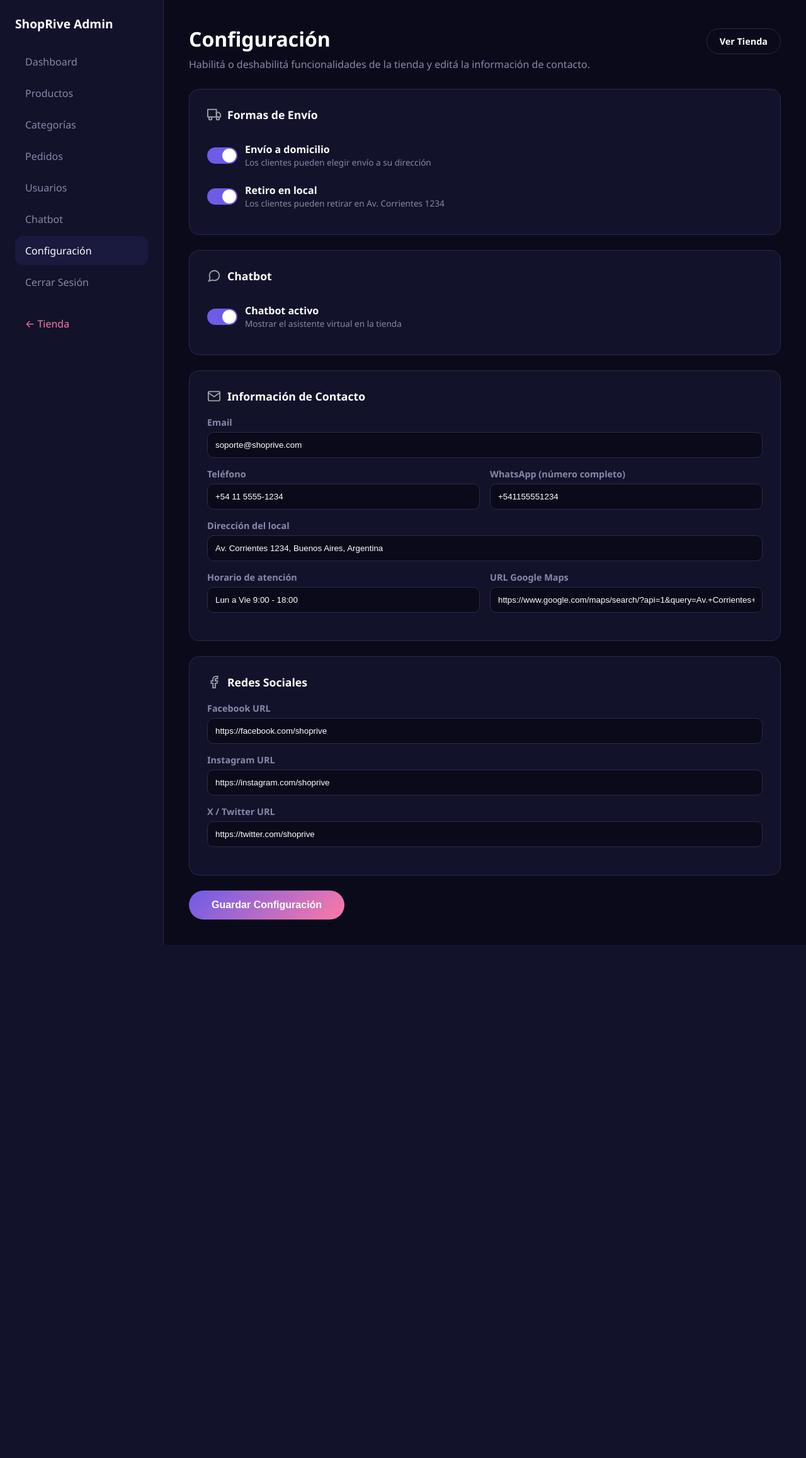
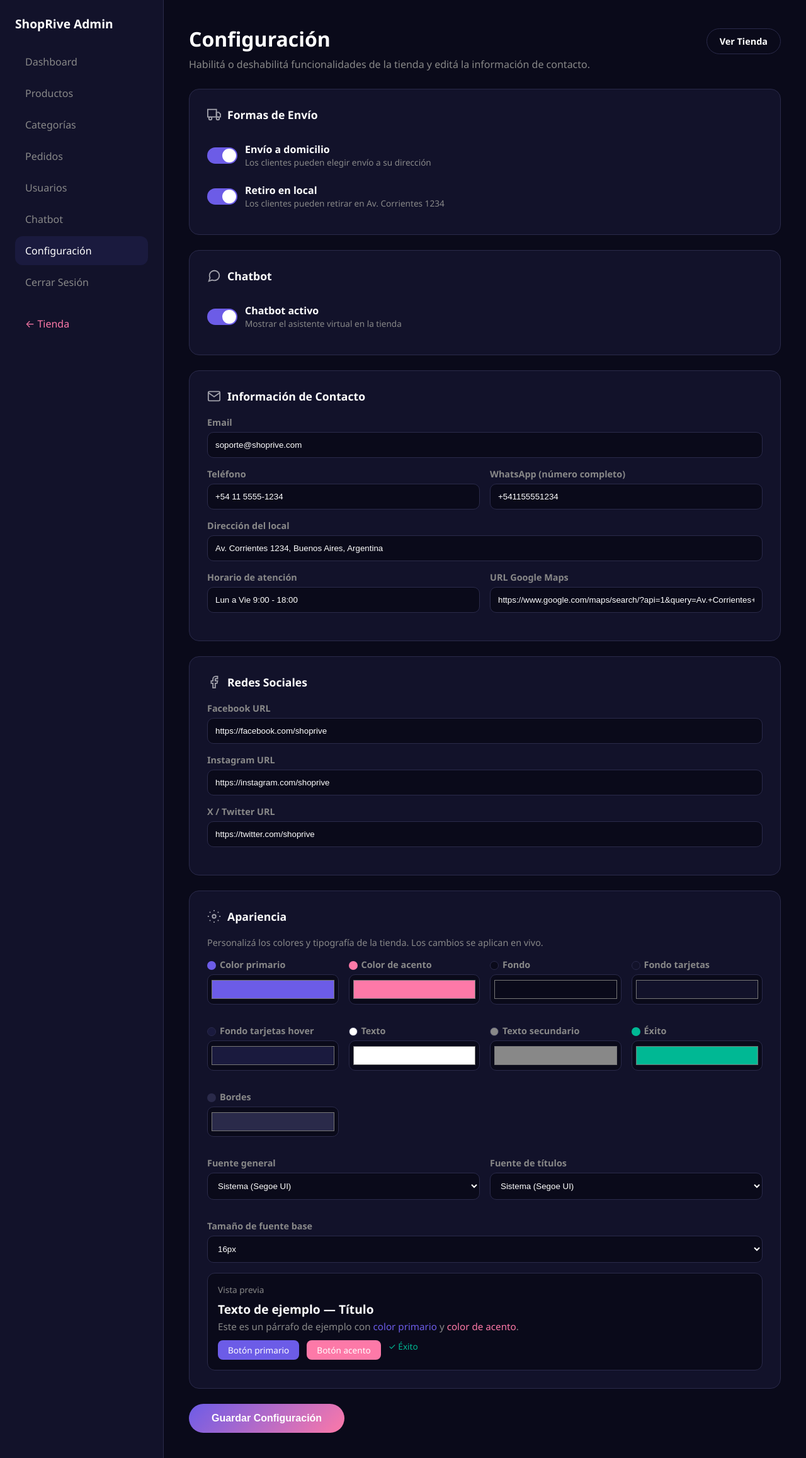
Before and after one commit to siliconvalleyar-oss/shop_rive_web, a PHP site: page /admin/configuracion.php in a window 1280 px wide. Shown: the whole page at 63% size. Before the commit the page ends 1500 px from the top, so only its background shows below. Run offline with PHP 8.4, Linux system fonts and the light colour scheme; the visitor is signed in with stand-in values (Sample User, id 1).

Commit message:
v2.6.0: paleta de colores y tipografia configurables desde admin

```diff
--- a/admin/categorias.php
+++ b/admin/categorias.php
@@ -40,6 +40,7 @@ if (empty($categorias)) {
   <meta name="viewport" content="width=device-width, initial-scale=1.0">
   <title>Categorías - Admin ShopRive</title>
   <link rel="stylesheet" href="../css/style.css">
+  <?php require_once __DIR__ . '/../config/apariencia.php'; renderThemeStyles(); ?>
   <style>
     .admin-layout { display: flex; min-height: 100vh; }
     .admin-sidebar { width: 260px; background: var(--bg-card); border-right: 1px solid var(--border); padding: 24px; flex-shrink: 0; }
--- a/admin/chatbot.php
+++ b/admin/chatbot.php
@@ -32,6 +32,7 @@ $logs = $pdo->query("SELECT * FROM chatbot_logs ORDER BY id DESC")->fetchAll();
   <meta name="viewport" content="width=device-width, initial-scale=1.0">
   <title>Chatbot - Admin ShopRive</title>
   <link rel="stylesheet" href="../css/style.css">
+  <?php require_once __DIR__ . '/../config/apariencia.php'; renderThemeStyles(); ?>
   <style>
     .admin-layout { display: flex; min-height: 100vh; }
     .admin-sidebar { width: 260px; background: var(--bg-card); border-right: 1px solid var(--border); padding: 24px; flex-shrink: 0; }
--- a/admin/configuracion.php
+++ b/admin/configuracion.php
@@ -24,6 +24,18 @@ $defaults = [
     'redes_facebook' => 'https://facebook.com/shoprive',
     'redes_instagram' => 'https://instagram.com/shoprive',
     'redes_twitter' => 'https://twitter.com/shoprive',
+    'color_primary' => '#6c5ce7',
+    'color_accent' => '#fd79a8',
+    'color_bg' => '#0a0a1a',
+    'color_bg_card' => '#12122a',
+    'color_bg_card_hover' => '#1a1a3e',
+    'color_text' => '#ffffff',
+    'color_text_muted' => '#888888',
+    'color_success' => '#00b894',
+    'color_border' => '#2a2a4a',
+    'font_family' => "'Segoe UI', system-ui, -apple-system, sans-serif",
+    'font_heading' => "'Segoe UI', system-ui, -apple-system, sans-serif",
+    'font_size_base' => '16px',
 ];
 
 foreach ($defaults as $k => $v) {
@@ -45,6 +57,7 @@ if ($_SERVER['REQUEST_METHOD'] === 'POST') {
   <meta name="viewport" content="width=device-width, initial-scale=1.0">
   <title>Configuración - Admin ShopRive</title>
   <link rel="stylesheet" href="../css/style.css">
+  <?php require_once __DIR__ . '/../config/apariencia.php'; renderThemeStyles(); ?>
   <style>
     .admin-layout { display: flex; min-height: 100vh; }
     .admin-sidebar { width: 260px; background: var(--bg-card); border-right: 1px solid var(--border); padding: 24px; flex-shrink: 0; }
@@ -164,6 +177,112 @@ if ($_SERVER['REQUEST_METHOD'] === 'POST') {
           </div>
         </div>
 
+        <div class="config-section">
+          <h2><svg viewBox="0 0 24 24" fill="none" stroke="currentColor" stroke-width="2"><circle cx="12" cy="12" r="3"/><path d="M12 1v2M12 21v2M4.22 4.22l1.42 1.42M18.36 18.36l1.42 1.42M1 12h2M21 12h2M4.22 19.78l1.42-1.42M18.36 5.64l1.42-1.42"/></svg>Apariencia</h2>
+          <p style="color:var(--text-muted);font-size:0.9rem;margin-bottom:16px;">Personalizá los colores y tipografía de la tienda. Los cambios se aplican en vivo.</p>
+          <div style="display:grid;grid-template-columns:repeat(auto-fill,minmax(200px,1fr));gap:16px;">
+            <div class="form-group">
+              <label><span style="display:inline-block;width:14px;height:14px;border-radius:50%;background:var(--primary);vertical-align:middle;margin-right:6px;"></span>Color primario</label>
+              <input type="color" name="color_primary" value="<?= $config['color_primary'] ?>" style="height:48px;padding:4px;cursor:pointer;">
+            </div>
+            <div class="form-group">
+              <label><span style="display:inline-block;width:14px;height:14px;border-radius:50%;background:var(--accent);vertical-align:middle;margin-right:6px;"></span>Color de acento</label>
+              <input type="color" name="color_accent" value="<?= $config['color_accent'] ?>" style="height:48px;padding:4px;cursor:pointer;">
+            </div>
+            <div class="form-group">
+              <label><span style="display:inline-block;width:14px;height:14px;border-radius:50%;background:var(--bg);vertical-align:middle;margin-right:6px;border:1px solid var(--border);"></span>Fondo</label>
+              <input type="color" name="color_bg" value="<?= $config['color_bg'] ?>" style="height:48px;padding:4px;cursor:pointer;">
+            </div>
+            <div class="form-group">
+              <label><span style="display:inline-block;width:14px;height:14px;border-radius:50%;background:var(--bg-card);vertical-align:middle;margin-right:6px;border:1px solid var(--border);"></span>Fondo tarjetas</label>
+              <input type="color" name="color_bg_card" value="<?= $config['color_bg_card'] ?>" style="height:48px;padding:4px;cursor:pointer;">
+            </div>
+            <div class="form-group">
+              <label><span style="display:inline-block;width:14px;height:14px;border-radius:50%;background:var(--bg-card-hover);vertical-align:middle;margin-right:6px;border:1px solid var(--border);"></span>Fondo tarjetas hover</label>
+              <input type="color" name="color_bg_card_hover" value="<?= $config['color_bg_card_hover'] ?>" style="height:48px;padding:4px;cursor:pointer;">
+            </div>
+            <div class="form-group">
+              <label><span style="display:inline-block;width:14px;height:14px;border-radius:50%;background:var(--text);vertical-align:middle;margin-right:6px;border:1px solid var(--border);"></span>Texto</label>
+              <input type="color" name="color_text" value="<?= $config['color_text'] ?>" style="height:48px;padding:4px;cursor:pointer;">
+            </div>
+            <div class="form-group">
+              <label><span style="display:inline-block;width:14px;height:14px;border-radius:50%;background:var(--text-muted);vertical-align:middle;margin-right:6px;border:1px solid var(--border);"></span>Texto secundario</label>
+              <input type="color" name="color_text_muted" value="<?= $config['color_text_muted'] ?>" style="height:48px;padding:4px;cursor:pointer;">
+            </div>
+            <div class="form-group">
+              <label><span style="display:inline-block;width:14px;height:14px;border-radius:50%;background:var(--success);vertical-align:middle;margin-right:6px;"></span>Éxito</label>
+              <input type="color" name="color_success" value="<?= $config['color_success'] ?>" style="height:48px;padding:4px;cursor:pointer;">
+            </div>
+            <div class="form-group">
+              <label><span style="display:inline-block;width:14px;height:14px;border-radius:50%;background:var(--border);vertical-align:middle;margin-right:6px;"></span>Bordes</label>
+              <input type="color" name="color_border" value="<?= $config['color_border'] ?>" style="height:48px;padding:4px;cursor:pointer;">
+            </div>
+          </div>
+          <div class="form-row" style="margin-top:16px;">
+            <div class="form-group">
+              <label>Fuente general</label>
+              <select name="font_family" style="padding:12px;background:var(--bg);border:1px solid var(--border);border-radius:10px;color:var(--text);outline:none;width:100%;">
+                <?php
+                $fonts = [
+                  "'Segoe UI', system-ui, -apple-system, sans-serif" => 'Sistema (Segoe UI)',
+                  "'Inter', system-ui, sans-serif" => 'Inter',
+                  "'Poppins', sans-serif" => 'Poppins',
+                  "'Roboto', sans-serif" => 'Roboto',
+                  "'Montserrat', sans-serif" => 'Montserrat',
+                  "'Open Sans', sans-serif" => 'Open Sans',
+                  "'Nunito', sans-serif" => 'Nunito',
+                  "'Raleway', sans-serif" => 'Raleway',
+                  "'DM Sans', sans-serif" => 'DM Sans',
+                  "'Outfit', sans-serif" => 'Outfit',
+                  "'Plus Jakarta Sans', sans-serif" => 'Plus Jakarta Sans',
+                  "'Segoe UI', 'Roboto', 'Helvetica', Arial, sans-serif" => 'Segoe UI Stack',
+                ];
+                $current = $config['font_family'] ?? "'Segoe UI', system-ui, -apple-system, sans-serif";
+                foreach ($fonts as $val => $label):
+                  $sel = $val === $current ? 'selected' : '';
+                ?>
+                  <option value="<?= htmlspecialchars($val) ?>" <?= $sel ?>><?= $label ?></option>
+                <?php endforeach; ?>
+              </select>
+            </div>
+            <div class="form-group">
+              <label>Fuente de títulos</label>
+              <select name="font_heading" style="padding:12px;background:var(--bg);border:1px solid var(--border);border-radius:10px;color:var(--text);outline:none;width:100%;">
+                <?php
+                $currentH = $config['font_heading'] ?? "'Segoe UI', system-ui, -apple-system, sans-serif";
+                foreach ($fonts as $val => $label):
+                  $sel = $val === $currentH ? 'selected' : '';
+                ?>
+                  <option value="<?= htmlspecialchars($val) ?>" <?= $sel ?>><?= $label ?></option>
+                <?php endforeach; ?>
+              </select>
+            </div>
+          </div>
+          <div class="form-group" style="margin-top:16px;">
+            <label>Tamaño de fuente base</label>
+            <select name="font_size_base" style="padding:12px;background:var(--bg);border:1px solid var(--border);border-radius:10px;color:var(--text);outline:none;width:100%;">
+              <?php
+              $sizes = ['14px', '15px', '16px', '17px', '18px', '20px'];
+              $currentS = $config['font_size_base'] ?? '16px';
+              foreach ($sizes as $s):
+                $sel = $s === $currentS ? 'selected' : '';
+              ?>
+                <option value="<?= $s ?>" <?= $sel ?>><?= $s ?></option>
+              <?php endforeach; ?>
+            </select>
+          </div>
+          <div style="margin-top:16px;padding:16px;background:var(--bg);border-radius:12px;border:1px solid var(--border);">
+            <div style="font-size:0.85rem;color:var(--text-muted);margin-bottom:8px;">Vista previa</div>
+            <div style="font-size:1.2rem;font-weight:700;color:var(--text);margin-bottom:4px;font-family:var(--font-heading);">Texto de ejemplo — Título</div>
+            <div style="font-size:0.95rem;color:var(--text-muted);">Este es un párrafo de ejemplo con <span style="color:var(--primary);">color primario</span> y <span style="color:var(--accent);">color de acento</span>.</div>
+            <div style="display:flex;gap:12px;margin-top:12px;">
+              <span style="background:var(--primary);color:#fff;padding:6px 16px;border-radius:8px;font-size:0.85rem;">Botón primario</span>
+              <span style="background:var(--accent);color:#fff;padding:6px 16px;border-radius:8px;font-size:0.85rem;">Botón acento</span>
+              <span style="color:var(--success);font-size:0.85rem;">✓ Éxito</span>
+            </div>
+          </div>
+        </div>
+
         <button class="btn-primary" type="submit">Guardar Configuración</button>
       </form>
     </main>
--- a/admin/index.php
+++ b/admin/index.php
@@ -42,6 +42,7 @@ $conciliados = array_slice(array_values($confirmados), 0, 5);
   <meta name="viewport" content="width=device-width, initial-scale=1.0">
   <title>Panel Admin - ShopRive</title>
   <link rel="stylesheet" href="../css/style.css">
+  <?php require_once __DIR__ . '/../config/apariencia.php'; renderThemeStyles(); ?>
   <style>
     .admin-layout { display: flex; min-height: 100vh; }
     .admin-sidebar { width: 260px; background: var(--bg-card); border-right: 1px solid var(--border); padding: 24px; flex-shrink: 0; }
--- a/admin/pedidos.php
+++ b/admin/pedidos.php
@@ -35,6 +35,7 @@ foreach ($pedidos as $p) {
   <meta name="viewport" content="width=device-width, initial-scale=1.0">
   <title>Pedidos - Admin ShopRive</title>
   <link rel="stylesheet" href="../css/style.css">
+  <?php require_once __DIR__ . '/../config/apariencia.php'; renderThemeStyles(); ?>
   <style>
     .admin-layout { display: flex; min-height: 100vh; }
     .admin-sidebar { width: 260px; background: var(--bg-card); border-right: 1px solid var(--border); padding: 24px; flex-shrink: 0; }
--- a/admin/productos.php
+++ b/admin/productos.php
@@ -78,6 +78,7 @@ $productos = $pdo->query("SELECT * FROM productos ORDER BY id")->fetchAll();
   <meta name="viewport" content="width=device-width, initial-scale=1.0">
   <title>Productos - Admin ShopRive</title>
   <link rel="stylesheet" href="../css/style.css">
+  <?php require_once __DIR__ . '/../config/apariencia.php'; renderThemeStyles(); ?>
   <style>
     .admin-layout { display: flex; min-height: 100vh; }
     .admin-sidebar { width: 260px; background: var(--bg-card); border-right: 1px solid var(--border); padding: 24px; flex-shrink: 0; }
--- a/admin/usuarios.php
+++ b/admin/usuarios.php
@@ -27,6 +27,7 @@ $usuarios = $pdo->query("SELECT id, nombre, email, rol, created_at FROM usuarios
   <meta name="viewport" content="width=device-width, initial-scale=1.0">
   <title>Usuarios - Admin ShopRive</title>
   <link rel="stylesheet" href="../css/style.css">
+  <?php require_once __DIR__ . '/../config/apariencia.php'; renderThemeStyles(); ?>
   <style>
     .admin-layout { display: flex; min-height: 100vh; }
     .admin-sidebar { width: 260px; background: var(--bg-card); border-right: 1px solid var(--border); padding: 24px; flex-shrink: 0; }
--- a/auth/login.php
+++ b/auth/login.php
@@ -6,6 +6,7 @@
   <meta name="viewport" content="width=device-width, initial-scale=1.0">
   <title>Iniciar Sesión - ShopRive</title>
   <link rel="stylesheet" href="../css/style.css">
+  <?php require_once __DIR__ . '/../config/apariencia.php'; renderThemeStyles(); ?>
   <style>
     .auth-page { min-height: 100vh; display: flex; align-items: center; justify-content: center; padding: 24px; background: var(--bg); }
     .auth-card { background: var(--bg-card); border: 1px solid var(--border); border-radius: 24px; padding: 48px; width: 100%; max-width: 420px; animation: fadeInUp 0.5s ease; }
--- a/auth/perfil.php
+++ b/auth/perfil.php
@@ -50,6 +50,7 @@ if ($_SERVER['REQUEST_METHOD'] === 'POST') {
   <meta name="viewport" content="width=device-width, initial-scale=1.0">
   <title>Mi Perfil - ShopRive</title>
   <link rel="stylesheet" href="../css/style.css">
+  <?php require_once __DIR__ . '/../config/apariencia.php'; renderThemeStyles(); ?>
   <style>
     .auth-page { min-height: 100vh; display: flex; align-items: center; justify-content: center; padding: 24px; background: var(--bg); }
     .auth-card { background: var(--bg-card); border: 1px solid var(--border); border-radius: 24px; padding: 48px; width: 100%; max-width: 480px; animation: fadeInUp 0.5s ease; }
--- a/auth/register.php
+++ b/auth/register.php
@@ -6,6 +6,7 @@
   <meta name="viewport" content="width=device-width, initial-scale=1.0">
   <title>Registrarse - ShopRive</title>
   <link rel="stylesheet" href="../css/style.css">
+  <?php require_once __DIR__ . '/../config/apariencia.php'; renderThemeStyles(); ?>
   <style>
     .auth-page { min-height: 100vh; display: flex; align-items: center; justify-content: center; padding: 24px; background: var(--bg); }
     .auth-card { background: var(--bg-card); border: 1px solid var(--border); border-radius: 24px; padding: 48px; width: 100%; max-width: 420px; animation: fadeInUp 0.5s ease; }
--- /dev/null
+++ b/config/apariencia.php
@@ -0,0 +1,62 @@
+<?php
+/**
+ * Apariencia - Theme configuration helper
+ * Reads color/font settings from data/configuracion.json and outputs CSS variables.
+ * Include this file in any page that should respect the theme.
+ */
+
+function getThemeConfig() {
+    $configFile = __DIR__ . '/../data/configuracion.json';
+    $config = file_exists($configFile) ? (json_decode(file_get_contents($configFile), true) ?: []) : [];
+
+    $defaults = [
+        'color_primary' => '#6c5ce7',
+        'color_accent' => '#fd79a8',
+        'color_bg' => '#0a0a1a',
+        'color_bg_card' => '#12122a',
+        'color_bg_card_hover' => '#1a1a3e',
+        'color_text' => '#ffffff',
+        'color_text_muted' => '#888888',
+        'color_success' => '#00b894',
+        'color_border' => '#2a2a4a',
+        'font_family' => "'Segoe UI', system-ui, -apple-system, sans-serif",
+        'font_heading' => "'Segoe UI', system-ui, -apple-system, sans-serif",
+        'font_size_base' => '16px',
+    ];
+
+    foreach ($defaults as $k => $v) {
+        if (!isset($config[$k]) || trim($config[$k]) === '') {
+            $config[$k] = $v;
+        }
+    }
+    return $config;
+}
+
+function renderThemeStyles() {
+    $c = getThemeConfig();
+    ?>
+    <style id="theme-styles">
+      :root {
+        --primary: <?= $c['color_primary'] ?>;
+        --accent: <?= $c['color_accent'] ?>;
+        --bg: <?= $c['color_bg'] ?>;
+        --bg-card: <?= $c['color_bg_card'] ?>;
+        --bg-card-hover: <?= $c['color_bg_card_hover'] ?>;
+        --text: <?= $c['color_text'] ?>;
+        --text-muted: <?= $c['color_text_muted'] ?>;
+        --success: <?= $c['color_success'] ?>;
+        --border: <?= $c['color_border'] ?>;
+        --font-family: <?= $c['font_family'] ?>;
+        --font-heading: <?= $c['font_heading'] ?>;
+        --font-size-base: <?= $c['font_size_base'] ?>;
+      }
+      body {
+        font-family: var(--font-family);
+        font-size: var(--font-size-base);
+      }
+      h1, h2, h3, h4, h5, h6 {
+        font-family: var(--font-heading);
+      }
+    </style>
+    <?php
+}
--- a/index.php
+++ b/index.php
@@ -6,6 +6,7 @@
   <meta name="viewport" content="width=device-width, initial-scale=1.0">
   <title>ShopRive - Tienda Online</title>
   <link rel="stylesheet" href="css/style.css">
+  <?php require_once __DIR__ . '/config/apariencia.php'; renderThemeStyles(); ?>
   <script src="https://unpkg.com/@rive-app/webgl@2.9.1"></script>
 </head>
 <body data-user="<?= $_SESSION['user_id'] ?? '' ?>" data-rol="<?= $_SESSION['user_rol'] ?? '' ?>">
```
Also changed, not shown: 1 other file.
